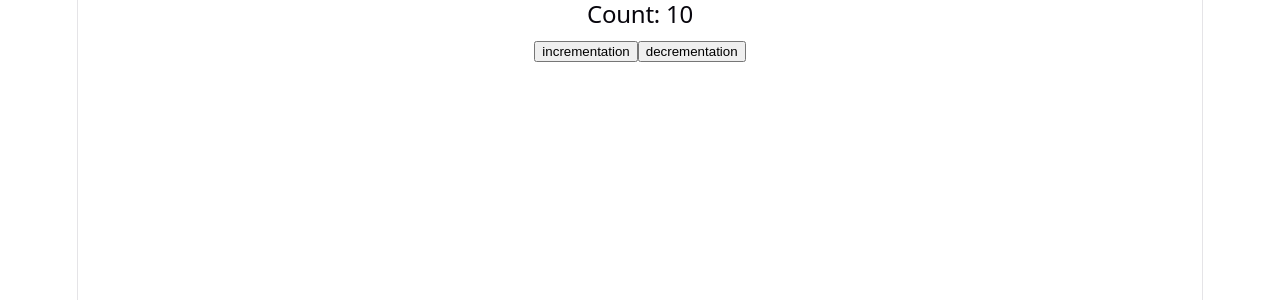
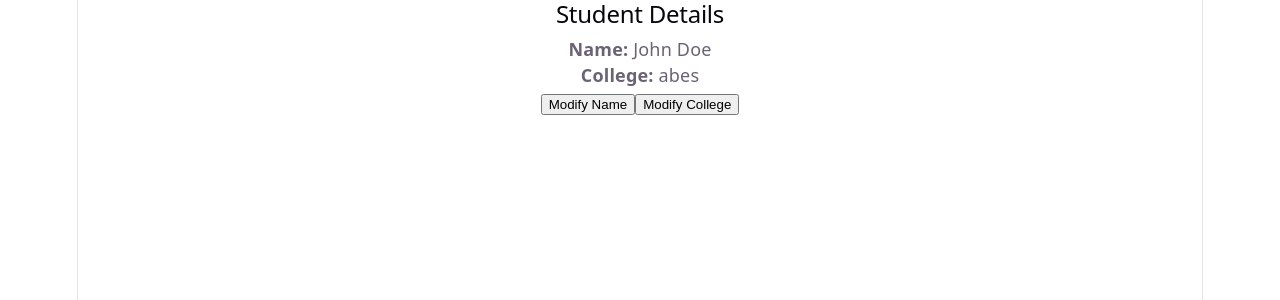
Before and after one commit to shreemsri/fsd3, a React (Vite) app in the folder reactVite/vite-project/: page / in a window 1280 px wide. Shown: the top 300 px of the page. Built offline with nearby package versions, Linux system fonts and the light colour scheme.

Commit message:
made userprofile component

```diff
--- a/reactVite/vite-project/src/App.jsx
+++ b/reactVite/vite-project/src/App.jsx
@@ -1,12 +1,14 @@
 import './App.css'
 import ICardGallery from './components/ICardGallery'
 import MyState from './components/MyState'
+import ColorChange from './components/ColorChange'
+import UserProfile from './components/UserProfile'
 
 function App() {
   return (
     <>
     <div>
-      <MyState/>
+      <UserProfile/>
     </div>
     </>
   )
--- a/reactVite/vite-project/src/components/ColorChange.jsx
+++ b/reactVite/vite-project/src/components/ColorChange.jsx
@@ -1,23 +1,19 @@
 import React from 'react'
-
+import { useState } from 'react'
 function ColorChange() {
-    const[color, setRed] = React.useState('red');
-    const[color, setBlue] = React.useState('blue');
-    function RedColor(){
-        setRed('red');
-    }
-    function BlueColor(){
-        setBlue('blue');
-    }
-    return (
+    const[red,SetRed]=useState(0);
+    const[green,SetGreen]=useState(0);
+    const[blue,SetBlue]=useState(0);
+  return(
+    <div>
+        <div style={{ backgroundColor: `rgb(${red}, ${green}, ${blue})`,width: '200px', height: '200px',border: '1px solid black'}}></div>
         <div>
-            <div style="backgrond-color: rgb(${red}, ${blue}, 0)"></div>
-            <div>
-                <botton onclick={RedColor}>RED</botton>
-                <botton onclick={BlueColor}>BLUE</botton>
-            </div>
+            <button onClick={() => SetRed(255)}>RED</button>
+            <button onClick={() => SetGreen(255)}>GREEN</button>
+            <button onClick={() => SetBlue(255)}>BLUE</button>
         </div>
-    )
+    </div>
+  );
 }
 
-export default ColorChange
+export default ColorChange;
--- /dev/null
+++ b/reactVite/vite-project/src/components/UserProfile.jsx
@@ -0,0 +1,29 @@
+import React, { useState } from 'react';
+
+function UserProfile() {
+  const [name, setName] = useState('John Doe');
+  const [college, setCollege] = useState('abes');
+
+  const modifyName = () => {
+    setName('shreem');
+  };
+
+  const modifyCollege = () => {
+    setCollege('uni');
+  };
+
+  return (
+    <div>
+      <h2>Student Details</h2>
+      <p><strong>Name:</strong> {name}</p>
+      <p><strong>College:</strong> {college}</p>
+
+      <div>
+        <button onClick={modifyName}>Modify Name</button>
+        <button onClick={modifyCollege}>Modify College</button>
+      </div>
+    </div>
+  );
+}
+
+export default UserProfile;
```
